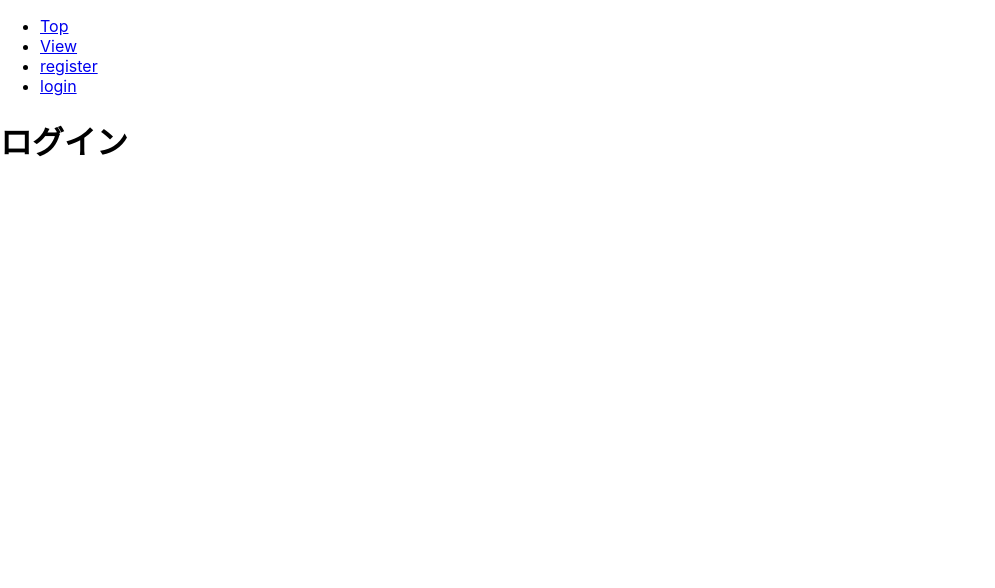
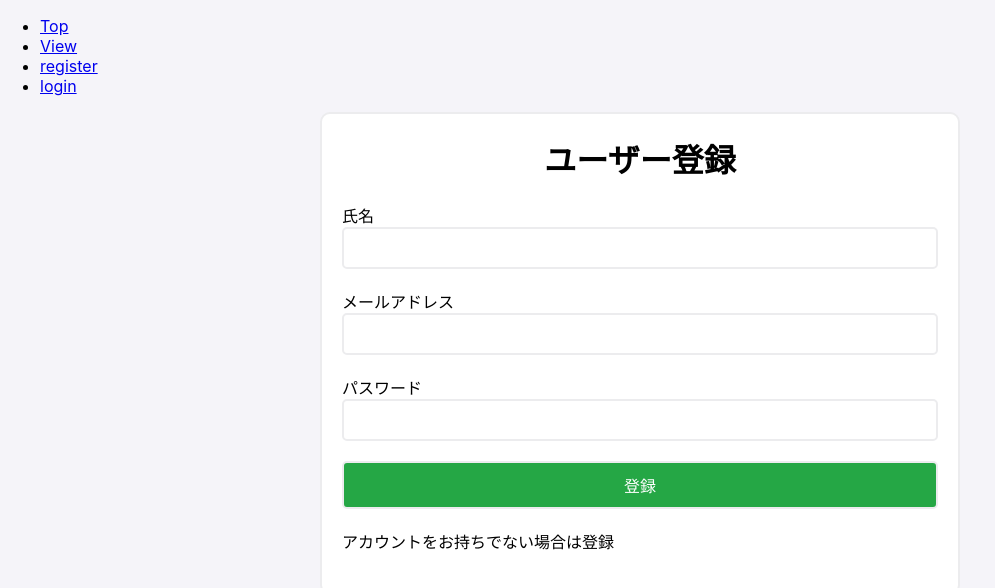
Before and after one commit to r77tchan/reservation-management-system, a React (Create React App) app in the folder frontend/: page /login in a window 1280 px wide. Shown: the top 588 px of the page, without its empty margins (0-995 px from the left). Built offline with nearby package versions, Linux system fonts and the light colour scheme.

Commit message:
フロント側ユーザー登録処理実装

```diff
--- a/frontend/src/my.css
+++ b/frontend/src/my.css
@@ -0,0 +1,41 @@
+* {
+  box-sizing: border-box;
+
+}
+
+body {
+  background-color: #F5F4F9;
+}
+
+form  {
+  margin: 0 auto;
+  width: 50%;
+  background-color: #FFFFFF;
+  border: 2px solid #ECECEE;
+  border-radius: 10px;
+}
+.form-title {
+  text-align: center;
+}
+.form-wrapper {
+  padding: 0 20px 20px 20px;
+}
+
+.form-row {
+  margin-bottom: 20px;
+}
+
+form input, form button {
+  width: 100%;
+  padding: 10px;
+  font-size: 16px;
+  border: 2px solid #ECECEE;
+  border-radius: 5px;
+
+}
+
+form button {
+  background-color: #25A745;
+  color: #FFFFFF;
+  cursor: pointer;
+}
--- a/frontend/src/pages/Login.js
+++ b/frontend/src/pages/Login.js
@@ -1,7 +1,83 @@
+import React, { useState } from 'react'
 import '../my.css'
 
 function Login() {
-  return <h1>ログイン</h1>
+  const [formData, setFormData] = useState({
+    username: '',
+    email: '',
+    password: '',
+  })
+
+  const handleChange = (e) => {
+    const { name, value } = e.target
+    setFormData((prevFormData) => ({
+      ...prevFormData,
+      [name]: value,
+    }))
+  }
+
+  const handleSubmit = async (e) => {
+    e.preventDefault()
+
+    try {
+      const response = await fetch('http://localhost:3001/auth/register', {
+        method: 'POST',
+        headers: {
+          'Content-Type': 'application/json',
+        },
+        body: JSON.stringify(formData), // フォームデータをJSON形式で送信
+      })
+
+      if (response.ok) {
+        // サーバーからの成功応答を処理
+        alert('送信に成功しました！')
+      } else {
+        // サーバーからのエラー応答を処理
+        const errorData = await response.json()
+        console.error('エラー:', errorData)
+        alert('送信に失敗しました。')
+      }
+    } catch (error) {
+      // ネットワークエラーの処理
+      console.error('ネットワークエラー:', error)
+      alert('エラーが発生しました。')
+    }
+  }
+
+  return (
+    <div>
+      <form>
+        <h1 className="form-title">ユーザー登録</h1>
+        <div className="form-wrapper">
+          <div className="form-row">
+            <label>
+              氏名
+              <br />
+              <input type="text" onChange={handleChange} />
+            </label>
+          </div>
+          <div className="form-row">
+            <label>
+              メールアドレス
+              <br />
+              <input type="email" onChange={handleChange} />
+            </label>
+          </div>
+          <div className="form-row">
+            <label>
+              パスワード
+              <br />
+              <input type="password" onChange={handleChange} />
+            </label>
+          </div>
+          <div className="form-row">
+            <button onClick={handleSubmit}>登録</button>
+          </div>
+          <div className="form-row">アカウントをお持ちでない場合は登録</div>
+        </div>
+      </form>
+    </div>
+  )
 }
 
 export default Login
--- a/frontend/src/pages/Register.js
+++ b/frontend/src/pages/Register.js
@@ -1,7 +1,11 @@
 import '../my.css'
 
 function Register() {
-  return <h1>予約を作成する</h1>
+  return (
+    <div>
+      <h1>予約を作成する</h1>
+    </div>
+  )
 }
 
 export default Register
```
